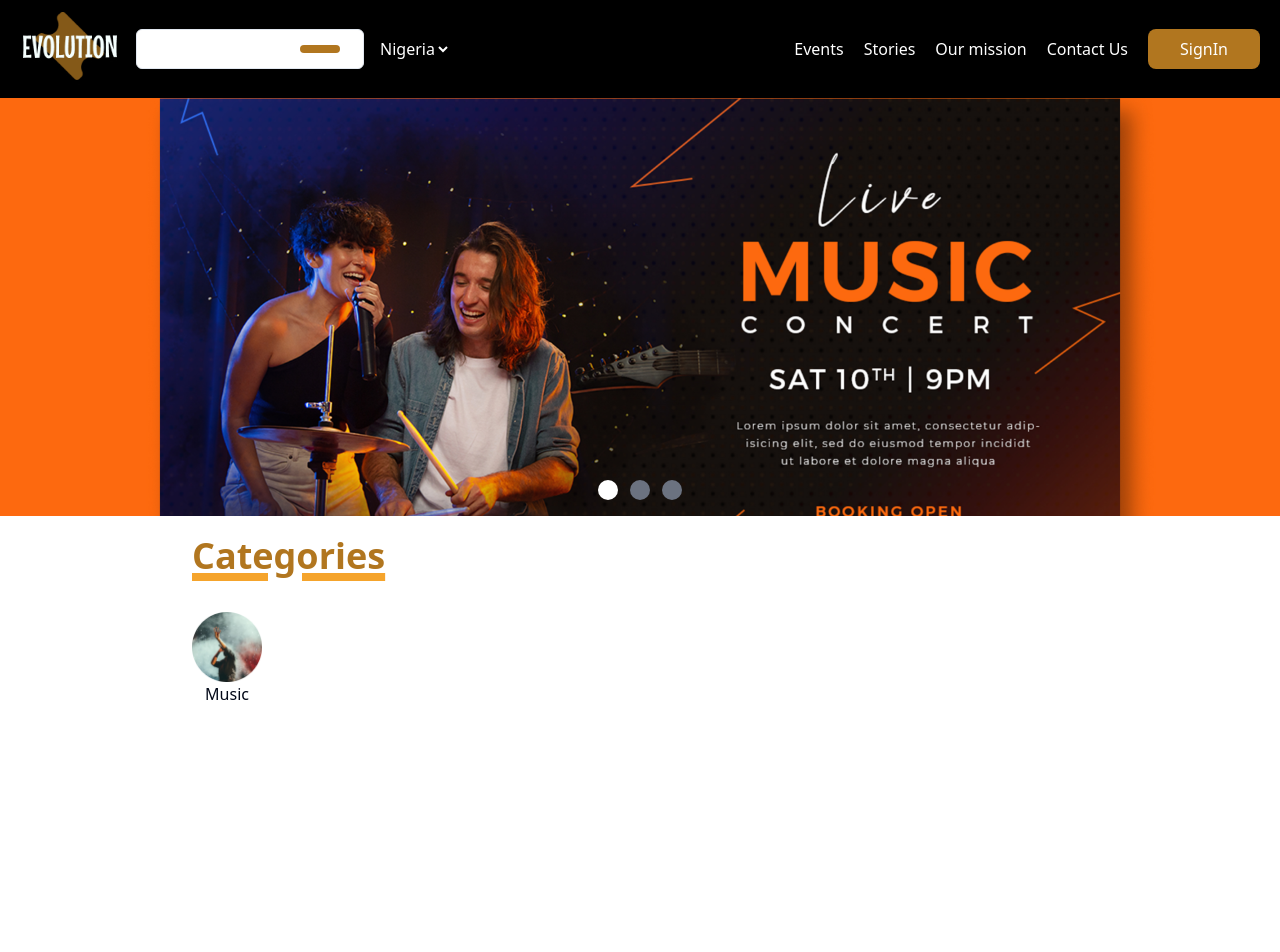
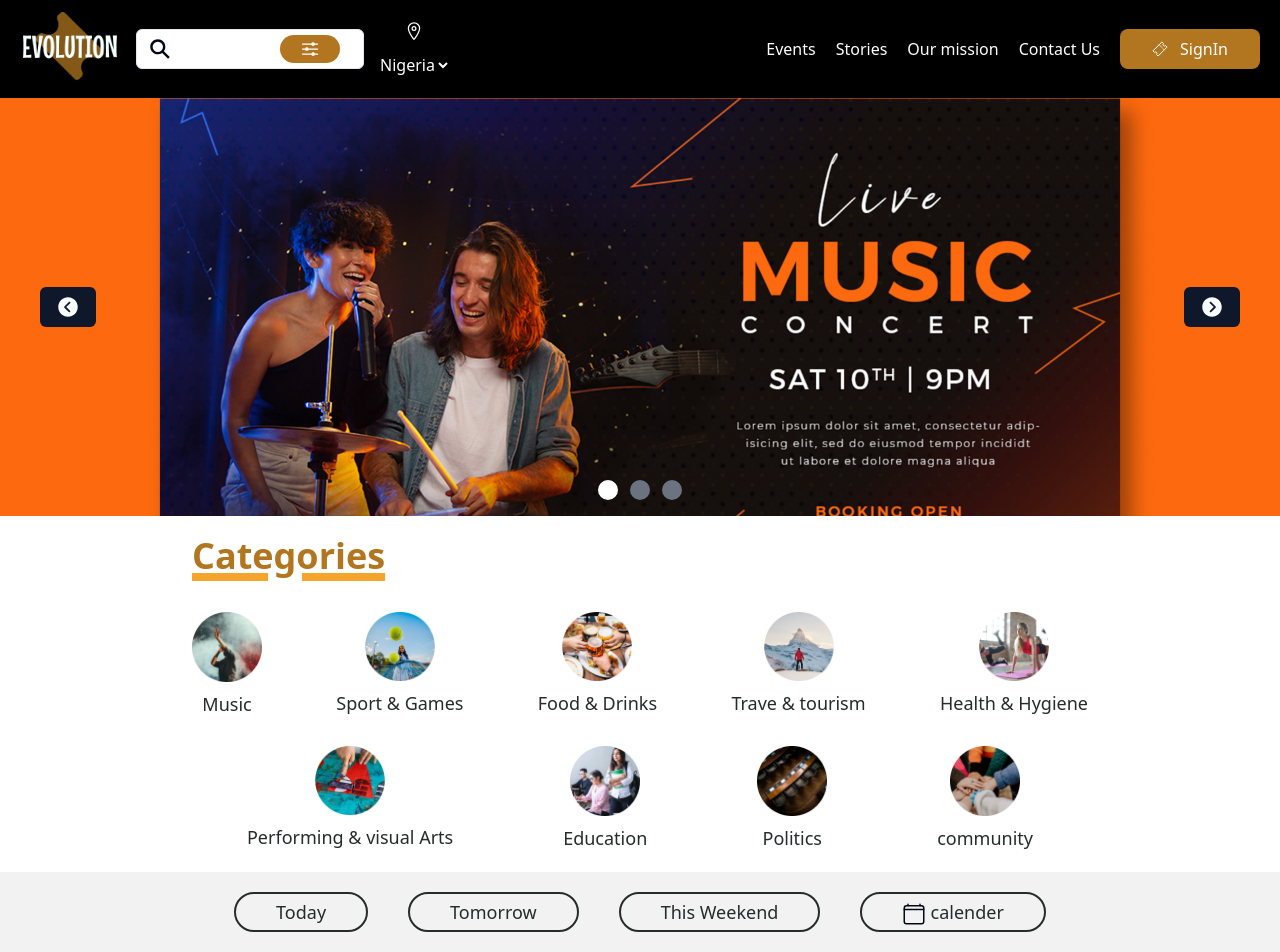
Before and after one commit to paddinghq/evolution, a Next.js app: page / in a window 1280 px wide. Before the commit the page ends 800 px from the top, so only its background shows below. Built offline with nearby package versions, Linux system fonts and the light colour scheme.

Commit message:
Landing page completed

```diff
--- a/components/Category.tsx
+++ b/components/Category.tsx
@@ -1,20 +1,111 @@
 import  Image  from 'next/image';
 import Music from "@/public/Images/music.png"
+import Sport from "@/public/Images/sport.png"
+import Food from "@/public/Images/food.png"
+import Health from "@/public/Images/health.png"
+import Travel from "@/public/Images/travel.png"
+import Arts from  "@/public/Images/arts.png"
+import Education from "@/public/Images/education.png"
+import Politics from "@/public/Images/politics.png"
+import Community from "@/public/Images/community.png"
+import { IoCalendarClearOutline } from "react-icons/io5";
+import Link from 'next/link';
+const days = [
+    {
+        id: 1,
+        title: "Today",
+        href: "today"
+
+    },
+    {
+        id: 2,
+        title: "Tomorrow",
+        href: "tomorrow"
+
+    },
+    {
+        id: 3,
+        title: "This Weekend",
+        href: "weekend"
+
+    },
+    {
+        id: 4,
+        title: "calender",
+        href: "calender",
+        icon: IoCalendarClearOutline,
+
+    }
+]
 const Category = () => {
 
     return (
-        <div className="px-48 py-5">
+        <div className="">
+            <div className="px-48 py-5">
             <h3 className="capitalize text-[#B1761F] text-4xl font-bold underline
              decoration-[#F5A42C] decoration-8 decoration-slice">
                 categories
             </h3>
 
-            <div className="flex flex-wrap items-start content-start mt-9">
-                <div className="flex items-center flex-col">
+            <div className="flex flex-wrap items-center content-start mt-9 justify-between">
+                <div className="flex items-center flex-col gap-2">
                     <Image src={Music.src} alt={"music"} width={70} height={70}/>
-                    <p>Music</p>
+                    <h6 className="text-[#252C2B] text-lg font-medium ">Music</h6>
+                </div>
+                <div className="flex items-center flex-col gap-2">
+                    <Image src={Sport.src} alt={"sport"} width={70} height={70}/>
+                    <h6 className="text-[#252C2B] text-lg font-medium ">Sport & Games</h6>
+                </div>
+                <div className="flex items-center flex-col gap-2">
+                    <Image src={Food.src} alt={"food"} width={70} height={70}/>
+                    <h6 className="text-[#252C2B] text-lg font-medium ">Food & Drinks</h6>
+                </div>
+                <div className="flex items-center flex-col gap-2">
+                    <Image src={Travel.src} alt={"music"} width={70} height={70}/>
+                    <h6 className="text-[#252C2B] text-lg font-medium ">Trave & tourism</h6>
+                </div>
+                <div className="flex items-center flex-col gap-2">
+                    <Image src={Health.src} alt={"health"} width={70} height={70}/>
+                    <h6 className="text-[#252C2B] text-lg font-medium ">Health & Hygiene</h6>
+                </div>
+
+
+            </div>
+            <div className="flex justify-around mt-7">
+                <div className="flex items-center flex-col gap-2">
+                    <Image src={Arts.src} alt={"arts"} width={70} height={70}/>
+                    <h6 className="text-[#252C2B] text-lg font-medium ">Performing & visual Arts</h6>
+                </div>
+                <div className="flex items-center flex-col gap-2">
+                    <Image src={Education.src} alt={"education"} width={70} height={70}/>
+                    <h6 className="text-[#252C2B] text-lg font-medium ">Education</h6>
+                </div>
+                <div className="flex items-center flex-col gap-2">
+                    <Image src={Politics.src} alt={"politics"} width={70} height={70}/>
+                    <h6 className="text-[#252C2B] text-lg font-medium ">Politics</h6>
+                </div>
+                <div className="flex items-center flex-col gap-2">
+                    <Image src={Community.src} alt={"community"} width={70} height={70}/>
+                    <h6 className="text-[#252C2B] text-lg font-medium ">community</h6>
                 </div>
             </div>
+            </div>
+
+
+            <div className="px-48 py-5 bg-[#F2F2F2] flex justify-center gap-10 ">
+            {days.map((day) => (
+                <Link
+                    href={day.href}
+                    key={day.id}
+                    className='border-2 border-[#252C2B] rounded-full px-10 py-1 active:bg-[#217873] active:text-white hover:bg-[#217873] '
+                >
+                    {day.icon && <day.icon className="inline-block w-6 h-6" />} {/* Add this line */}
+                    <span className="text-[#252C2B] text-lg hover:text-white">{day.title}</span>
+                </Link>
+            ))}
+
+            </div>
+
 
 
         </div>
--- a/components/Navbar.tsx
+++ b/components/Navbar.tsx
@@ -1,12 +1,12 @@
 import Logo from '@/public/Images/Evolution_logo.png'
 import { Input } from "@/components/ui/input"
 import Link from 'next/link'
-// import {
-//   IoLocationOutline,
-//   IoOptions,
-//   IoSearchSharp,
-//   IoTicketOutline,
-// } from 'react-icons/io5'
+import {
+  IoLocationOutline,
+  IoOptions,
+  IoSearchSharp,
+  IoTicketOutline,
+} from 'react-icons/io5'
 import SignIn from '../app/(auth)/signin/index'
 import Image from 'next/image'
 
@@ -36,10 +36,10 @@ const Navbar = () => {
 
         <div className="flex justify-center items-center gap-3">
           <div className="relative flex justify-center items-center">
-            {/* <IoSearchSharp
+            <IoSearchSharp
               size={24}
               className="absolute  md:left-3 sm:hidden md:block"
-            /> */}
+            />
             {/* <input
               type="text"
               name="search"
@@ -50,11 +50,11 @@ const Navbar = () => {
 			      <Input />
 
             <div className="absolute rounded-2xl bg-[#B1761F] text-white right-6 px-5 py-1">
-              {/* <IoOptions size={20} className=" md:left-3 sm:hidden md:block" /> */}
+              <IoOptions size={20} className=" md:left-3 sm:hidden md:block" />
             </div>
           </div>
           <div className="flex flex-col items-center text-white gap-3">
-            {/* <IoLocationOutline size={20} /> */}
+            <IoLocationOutline size={20} />
 
             <select className="bg-transparent text-white border-none">
               {priceOptions.map((option) => (
@@ -85,7 +85,7 @@ const Navbar = () => {
                 href="/createevent"
                 className="bg-[#B1761f] text-white py-3 px-8 rounded-lg"
               >
-                {/* <IoTicketOutline /> */}
+                <IoTicketOutline />
                 Create an event
               </Link>
             </div>
@@ -96,7 +96,7 @@ const Navbar = () => {
               href="/signin"
               className="bg-[#B1761f] text-white py-2 px-8 rounded-lg flex justify-center items-center gap-3"
             >
-              {/* <IoTicketOutline /> */}
+              <IoTicketOutline />
               SignIn
             </Link>
           </div>
--- a/components/Slider.tsx
+++ b/components/Slider.tsx
@@ -2,10 +2,10 @@
 
 import { useState } from 'react'
 import Image from 'next/image'
-// import {
-//   IoIosArrowDropleftCircle,
-//   IoIosArrowDroprightCircle,
-// } from 'react-icons/io'
+import {
+  IoIosArrowDropleftCircle,
+  IoIosArrowDroprightCircle,
+} from 'react-icons/io'
 
 import Img1 from '@/public/Images/Image.png'
 import Img2 from '@/public/Images/Image.png'
@@ -39,12 +39,12 @@ const Slider: React.FC = () => {
         ))}
       </div>
       <div className="absolute top-0 h-full w-full justify-between items-center flex px-10 ">
-        {/* <Button onClick={prevSlide}>
+        <Button onClick={prevSlide}>
           <IoIosArrowDropleftCircle size={24} />
         </Button>
         <Button onClick={nextSlide}>
           <IoIosArrowDroprightCircle size={24} />
-        </Button> */}
+        </Button>
       </div>
 
       <div className="absolute bottom-0 py-4 flex justify-center gap-3 items-center w-full">
```
